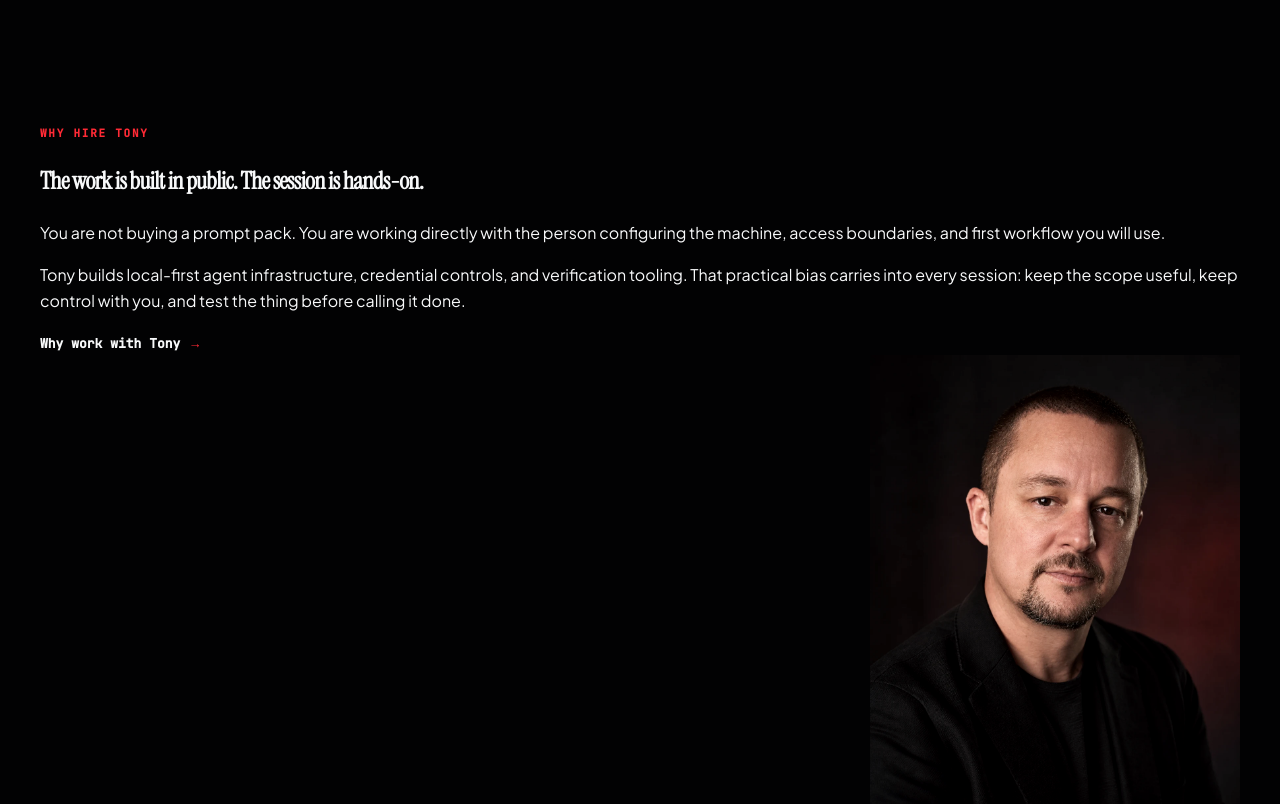
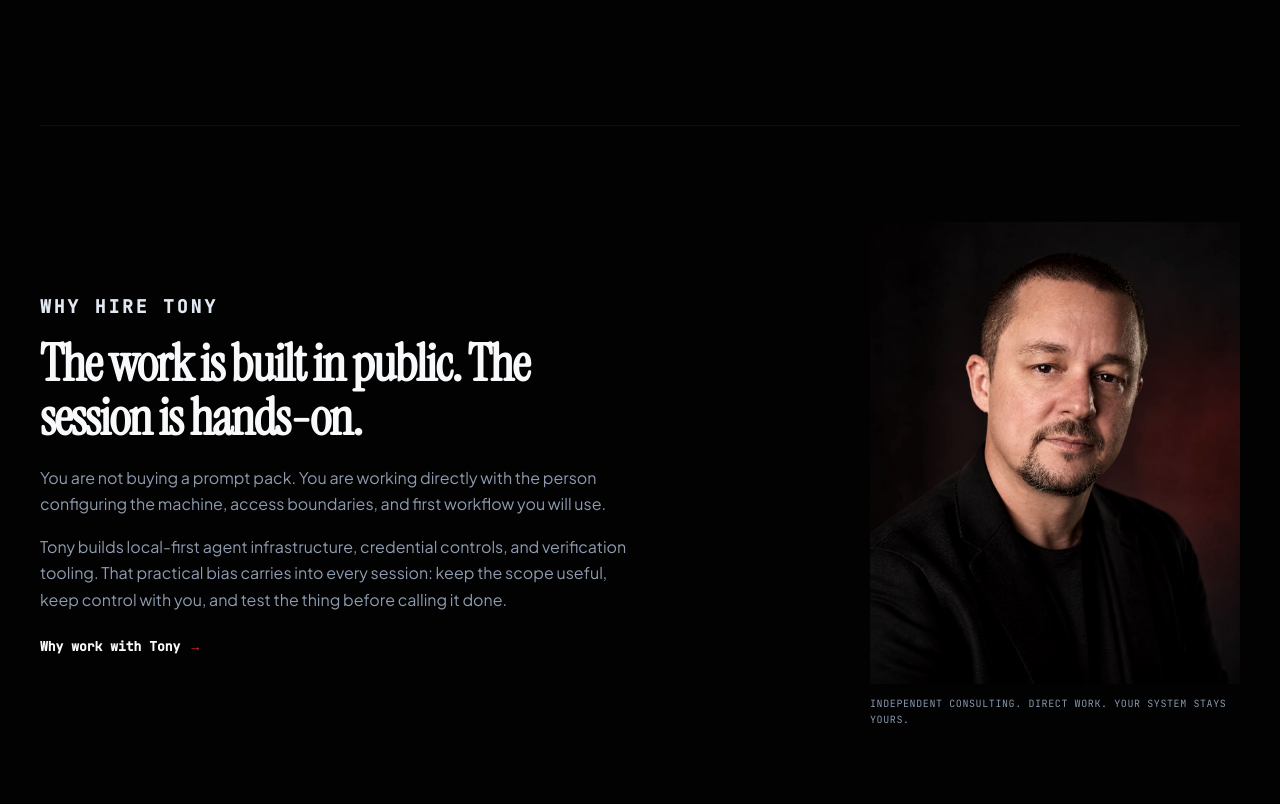
Before and after one commit to asimons81/hermes-launch-lab, a Next.js app: page / in a window 1280 px wide. Shown: the part 2760-3564 px from the top of the page. Built offline with nearby package versions, Linux system fonts and the light colour scheme; no server answers.

Commit message:
fix(visual): style why-tony homepage section as balanced 2-column grid

```diff
--- a/app/globals.css
+++ b/app/globals.css
@@ -1124,6 +1124,37 @@ select {
 }
 .proof-project .text-link { margin-top: auto; }
 
+/* === Why Tony Homepage Section === */
+.why-tony {
+  display: grid;
+  grid-template-columns: minmax(0, 1.25fr) minmax(280px, 0.75fr);
+  gap: clamp(32px, 6vw, 80px);
+  align-items: center;
+  padding-block: clamp(56px, 8vw, 96px);
+  border-top: 1px solid var(--line);
+}
+.why-tony__copy {
+  max-width: 600px;
+}
+.why-tony__copy h2 {
+  margin: 0 0 20px;
+  font-size: clamp(32px, 4vw, 54px);
+  line-height: 1.05;
+}
+.why-tony__copy p {
+  color: var(--muted);
+  font-size: 16px;
+  line-height: 1.65;
+  margin: 0 0 16px;
+}
+.why-tony__copy p:first-of-type {
+  color: var(--bone);
+  font-size: 18px;
+}
+.why-tony__copy .text-link {
+  margin-top: 8px;
+}
+
 /* Founder / About page: oversized editorial composition. */
 .about-hero {
   position: relative;
@@ -1335,12 +1366,14 @@ select {
 .site-header__drawer-book { justify-content: center; margin-top: 8px; min-height: 44px; }
 
 @media (max-width: 900px) {
+  .why-tony,
   .about-hero,
   .about-statement,
   .engagement-steps,
   .proof-work__heading,
   .proof-work__grid,
   .fit-check { grid-template-columns: 1fr; }
+  .why-tony { gap: 36px; padding-block: 48px; }
   .about-hero { min-height: auto; padding-top: 64px; overflow: clip; }
   .founder-portrait { justify-self: start; max-width: min(520px, 100%); }
   .founder-portrait::before { display: none; }
```
